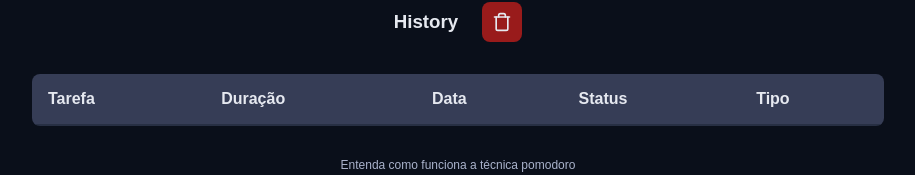
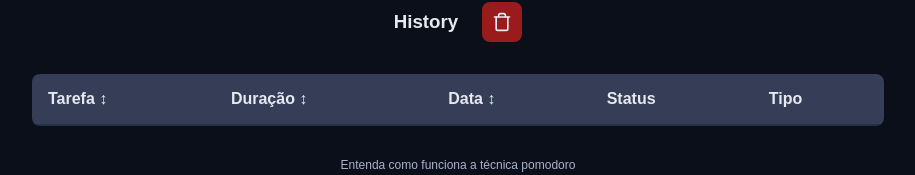
Before and after one commit to MaaSantos45/chronos, a React (Vite) app: page /history in a window 1280 px wide. Shown: the part 288-463 px from the top of the page, without its empty margins (182-1097 px from the left). Built offline with nearby package versions, Linux system fonts and the light colour scheme.

Commit message:
adicionado funcao para ordenar o historico pelo nome, duracao ou data

```diff
--- a/src/pages/History/index.tsx
+++ b/src/pages/History/index.tsx
@@ -6,14 +6,37 @@ import {TrashIcon} from "lucide-react";
 import styles from './styles.module.css'
 import {useTaskContext} from "../../contexts/TaskContext/useTaskContext.ts";
 import {getTaskStatus} from "../../utils/getTaskStatus.ts";
+import {type SortTaskOptions, sortTasks} from "../../utils/sortTasks.ts";
+import {useState} from "react";
 
 
 export function History() {
     const {state} = useTaskContext()
-
+    // const sortedTasks = sortTasks({tasks: state.tasks})
+    const [sortOptions, setSortOptions] = useState<SortTaskOptions>(() => {
+        return {
+            tasks: sortTasks({tasks: state.tasks}),
+            field: 'startDate',
+            direction: 'desc'
+        }
+    })
 
     function clearHistory() {
 
+    }
+
+    function handleSortTask({field}: Pick<SortTaskOptions, 'field'>) {
+        const newDirection = sortOptions.direction === 'asc' ? 'desc' : 'asc';
+
+        setSortOptions({
+            tasks: sortTasks({
+                tasks: sortOptions.tasks,
+                direction: newDirection,
+                field: field
+            }),
+            direction: newDirection,
+            field: field
+        })
     }
 
     const tiposState = {
@@ -41,16 +64,25 @@ export function History() {
                         <table>
                             <thead>
                                 <tr>
-                                    <th>Tarefa</th>
-                                    <th>Duração</th>
-                                    <th>Data</th>
+                                    <th
+                                        onClick={() => handleSortTask({field: 'name'})}
+                                        className={styles.thSort}
+                                    >Tarefa ↕</th>
+                                    <th
+                                        onClick={() => handleSortTask({field: 'duration'})}
+                                        className={styles.thSort}
+                                    >Duração ↕</th>
+                                    <th
+                                        onClick={() => handleSortTask({field: 'startDate'})}
+                                        className={styles.thSort}
+                                    >Data ↕</th>
                                     <th>Status</th>
                                     <th>Tipo</th>
                                 </tr>
                             </thead>
 
                             <tbody>
-                            {state.tasks.map(task => {
+                            {sortOptions.tasks.map(task => {
                                 return(
                                     <tr key={task.id}>
                                         <td>{task.name}</td>
--- a/src/pages/History/styles.module.css
+++ b/src/pages/History/styles.module.css
@@ -35,3 +35,12 @@
     width: 2rem;
     height: 2rem;
 }
+
+.thSort {
+    cursor: pointer;
+    transition: all 100ms ease-in-out;
+}
+
+.thSort:hover {
+    filter: brightness(80%);
+}
--- /dev/null
+++ b/src/utils/sortTasks.ts
@@ -0,0 +1,40 @@
+// o metodo sort recebe uma função que compara dois itens, (a, b) e deve retornar um numero
+// numero negativo se "a" deve vir antes de "b"
+// numero positivo se "a" deve vir depois de "b"
+// zero se a ordem não precisa mudar
+
+import type {TaskModel} from "../models/TaskModel.tsx";
+
+export type SortTaskOptions = {
+    tasks: TaskModel[],
+    direction?: 'asc' | 'desc',
+    field?: keyof TaskModel,
+}
+
+export function sortTasks({
+    field = 'startDate',
+    direction = 'desc',
+    tasks = []
+    }: SortTaskOptions): TaskModel[] {
+
+    return [...tasks].sort((a, b) => {
+        const aValue = a[field]
+        const bValue = b[field]
+
+        if (aValue === null && bValue === null) return 0
+        if (aValue === null) return 1
+        if (bValue === null) return -1
+
+        if (typeof aValue === 'number' && typeof bValue === 'number') {
+            return direction === 'asc' ? aValue - bValue : bValue - aValue
+        }
+
+        if (typeof aValue === 'string' && typeof bValue === 'string') {
+            return (direction === 'asc'
+                ? aValue.localeCompare(bValue)
+                : bValue.localeCompare(aValue)
+            )
+        }
+        return 0
+    })
+}
```
